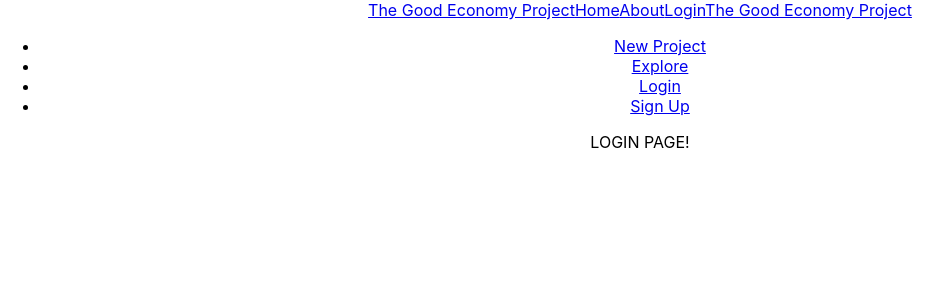
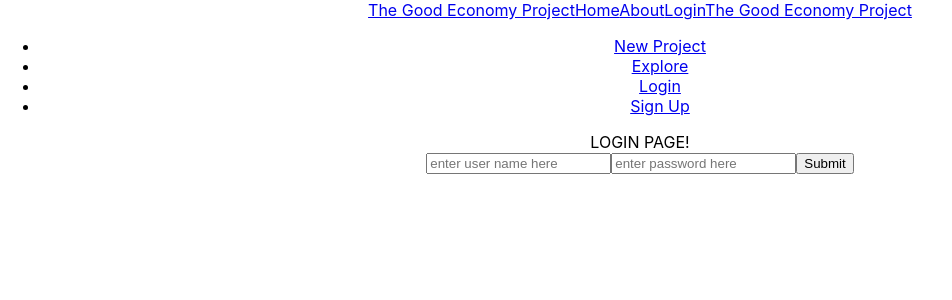
Before and after one commit to whosAle/mod5-client, a React (Create React App) app: page /login in a window 1280 px wide. Shown: the top 300 px of the page, without its empty margins (0-952 px from the left). Built offline with nearby package versions, Linux system fonts and the light colour scheme.

Commit message:
implementing login feature, created form and callback props

```diff
--- a/src/App.js
+++ b/src/App.js
@@ -12,6 +12,21 @@ import Login from './components/Login';
 import About from './components/About';
 
 function App() {
+
+  const onLogin = (formData) => {
+    fetch()
+    fetch("http://localhost:3000/api/v1/login",
+    {
+      method: 'POST', // or 'PUT'
+      headers:{
+        'Content-Type': 'application/json'
+      },
+      body: JSON.stringify( formData ) // data can be `string` or {object}!
+    })
+      .then(resp => resp.json())
+      .then(console.log)
+  }
+
   return (
     <div className="App">
       <Router>
@@ -19,7 +34,7 @@ function App() {
         <Switch>
           <Route exact path="/" component={Home} />
           <Route exact path="/about" component={About} />
-          <Route exact path="/login" component={Login} />
+          <Route exact path="/login" component={Login} handleSubmit={onLogin}/>
         </Switch>
       </Router>
     </div>
--- a/src/components/Home.js
+++ b/src/components/Home.js
@@ -12,7 +12,6 @@ const displayActionButtons = () => {
 
 
 const Home = () => {
-  // Declare a new state variable, which we'll call "typing"
   const [typing, setTyping] = useState(true);
 
   return (
--- a/src/components/Login.js
+++ b/src/components/Login.js
@@ -1,9 +1,26 @@
-import React from 'react';
+import React, { useState } from 'react';
 
-const Login = () => {
+
+
+const Login = (props) => {
+
+  const [formData, setFormData] = useState({username: "", password: ""});
+
+  const handleChange = (e) => setFormData({...formData, [e.target.name]: e.target.value});
+
+  const handleSubmit = (e) => {
+    e.preventDefault();
+    props.handleSubmit(formData);
+  }
+
   return (
-    <div>
+    <div id="login">
       LOGIN PAGE!
+      <form onSubmit={handleSubmit}>
+        <input name="username" placeholder="enter user name here" onChange={handleChange} value={formData.username}/>
+        <input type="password" name="password" placeholder="enter password here" onChange={handleChange} value={formData.password}/>
+        <input type="submit" name="submit" />
+      </form>
     </div>
   )
 }
--- a/src/reducers/users_reducer.js
+++ b/src/reducers/users_reducer.js
@@ -1,6 +1,10 @@
 
 export default function usersReducer(state={}, action) {
   switch (action.type) {
+    case "LOADING_LOGIN":
+      return {...state, loading: true};
+    case "LOGIN_USER":
+      return {loading: false, pictures: action.payload};
     default:
       return state;
   }
```
